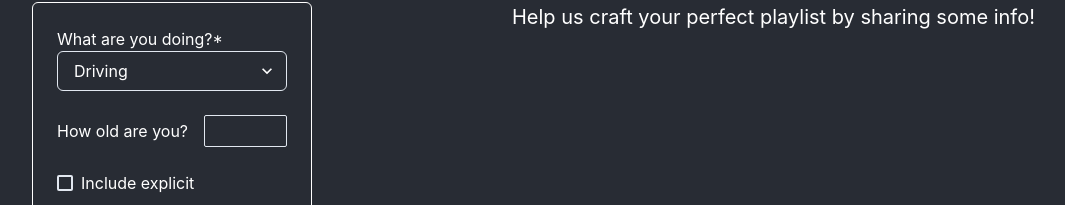
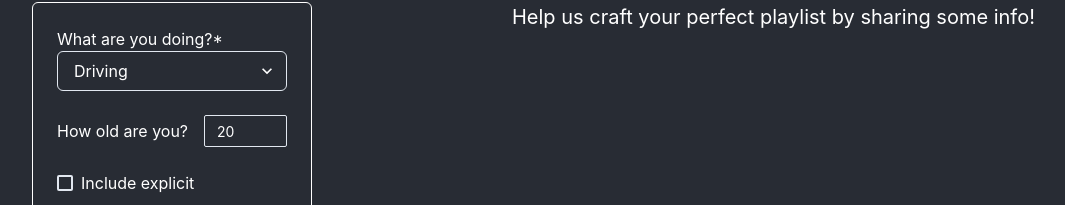
Before and after one commit to lee-jenna-n/cs6242, a React (Create React App) app: page / in a window 1280 px wide. Shown: the part 163-368 px from the top of the page, without its empty margins (20-1085 px from the left). Built offline with nearby package versions, Linux system fonts and the light colour scheme.

Commit message:
Require age

```diff
--- a/src/InputForm.tsx
+++ b/src/InputForm.tsx
@@ -37,7 +37,7 @@ interface Props {
 
 function InputForm({ setSongs }: Props) {
   const [activity, setActivity] = React.useState<ActivityType>("driving")
-  const [age, setAge] = React.useState<number | undefined>(undefined)
+  const [age, setAge] = React.useState<string>("20")
   const [includeExplicit, setIncludeExplicit] = React.useState<boolean>(false)
 
   const getMusic = () => {
@@ -57,7 +57,7 @@ function InputForm({ setSongs }: Props) {
         numSongs: 10,
         explicitYN: includeExplicit ? "Y" : "N",
         activity,
-        ...(age && { dob_year: new Date().getFullYear() - age }),
+        dob_year: new Date().getFullYear() - parseInt(age),
       }
       return Object.keys(queries)
         .reduce((result: any, key: any) => {
@@ -88,13 +88,6 @@ function InputForm({ setSongs }: Props) {
   const handleActivityChange = (event: ChangeEvent<HTMLSelectElement>) => {
     setActivity(event.target.value as ActivityType)
   }
-  const handleAgeChange = (valueAsString: string, valueAsNumber: number) => {
-    if (isNaN(valueAsNumber)) {
-      setAge(undefined)
-    } else {
-      setAge(valueAsNumber)
-    }
-  }
   const handleIncludeExplicitChange = (
     event: ChangeEvent<HTMLInputElement>
   ) => {
@@ -124,7 +117,9 @@ function InputForm({ setSongs }: Props) {
               size="sm"
               display="inline"
               value={age}
-              onChange={handleAgeChange}
+              min={0}
+              max={150}
+              onChange={setAge}
             >
               <NumberInputField />
             </NumberInput>
@@ -140,7 +135,7 @@ function InputForm({ setSongs }: Props) {
         </Box>
       </Box>
       <Box mt={12}>
-        <Button onClick={getMusic} colorScheme="blue">
+        <Button onClick={getMusic} colorScheme="blue" disabled={!age}>
           Get music
         </Button>
       </Box>
```
